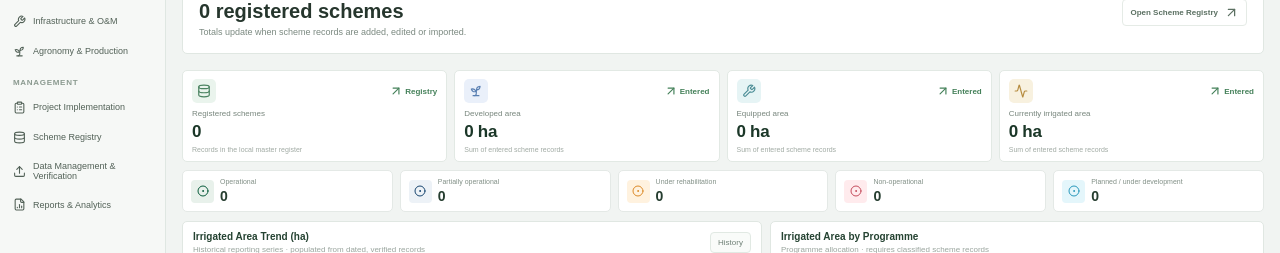
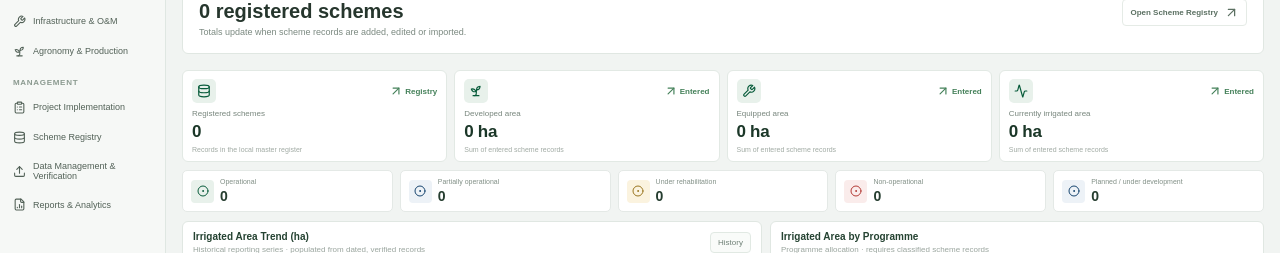
Before and after one commit to CipherBloom07/NIMIS, a React (Vite) app: page / in a window 1280 px wide. Shown: the part 194-447 px from the top of the page. Built offline with nearby package versions, Linux system fonts and the light colour scheme.

Commit message:
Unify NIMIS interface accent colours

```diff
--- a/src/styles.css
+++ b/src/styles.css
@@ -210,3 +210,19 @@ body{background:#f1f4f2}
 .status-kpi-icon.green{background:#e8f1eb;color:var(--nimis-green)}
 .status-kpi-icon.blue{background:#edf2f7;color:var(--nimis-navy)}
 @media(max-width:900px){.brand-mark{width:36px;height:36px;min-width:36px}}
+
+/* One primary UI colour; reserve secondary hues for meaningful statuses only. */
+.kpi-icon.green,.kpi-icon.gold,.kpi-icon.blue,.kpi-icon.cyan,
+.activity-icon.green,.activity-icon.blue,.activity-icon.amber,
+.placeholder-icon{
+  background:#e8f1eb!important;
+  color:#075b3a!important;
+}
+.kpi-card,.panel,.reg-summary>div{box-shadow:none}
+.kpi-card,.panel{border-radius:6px}
+.reg-summary>div{border-radius:6px}
+.status-kpi-icon.green{background:#e8f1eb;color:#075b3a}
+.status-kpi-icon.blue{background:#edf2f7;color:#17456f}
+.status-kpi-icon.amber{background:#fbf3df;color:#9a7620}
+.status-kpi-icon.cyan{background:#edf2f7;color:#17456f}
+.status-kpi-icon.red{background:#faeceb;color:#b33a35}
```
